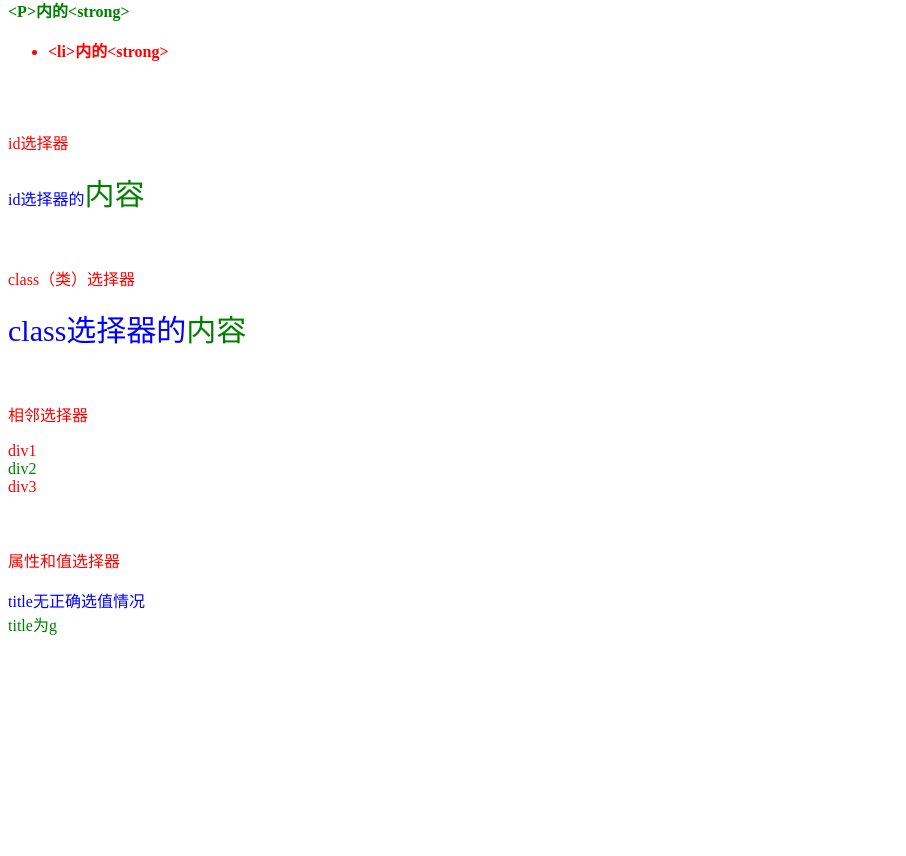
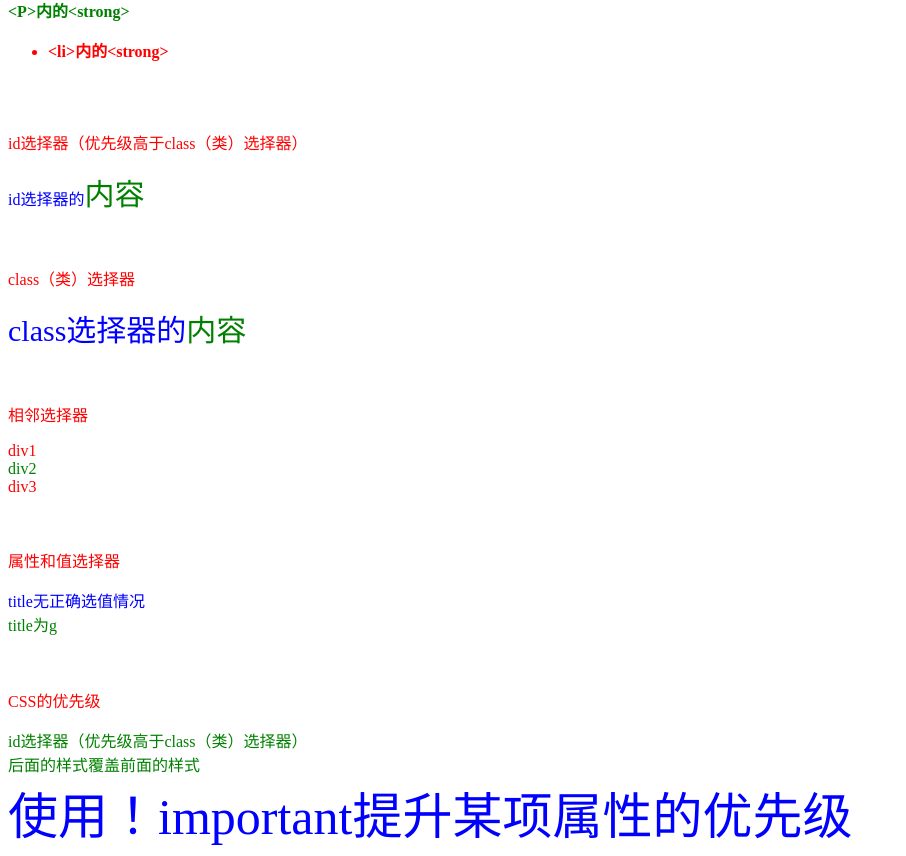
Before and after one commit to Traipd/Intellijworkpath, a plain HTML site: page MyCssDemo/FirstC.html in a window 1280 px wide. Shown: the part 338-1194 px from the top of the page, without its empty margins (0-906 px from the left). Before the commit the page ends 982 px from the top, so only its background shows below. Drawn offline with Linux system fonts and the light colour scheme.

Commit message:
Css测试用script
一个便于在同一个html页面中测试多个css样式的script函数

```diff
--- /dev/null
+++ b/MyCssDemo/BackgroundDemo/a.css
@@ -0,0 +1,3 @@
+body{
+    background-color: red;
+}
--- /dev/null
+++ b/MyCssDemo/BackgroundDemo/b.css
@@ -0,0 +1,3 @@
+body{
+    background-color: blue;
+}
--- a/MyCssDemo/FirstC.html
+++ b/MyCssDemo/FirstC.html
@@ -6,6 +6,12 @@
     <link href="MyCss.css" rel="stylesheet" type="text/css">
     <!--type="text/css"规定被链接文档的 MIME 类型，不写不影响显示效果-->
 </head>
+<style>
+    .front{color: blue}
+    .back{color: green}
+    .front2{color: blue !important;font-size: 5px;}
+    .back2{color: green ;font-size: 50px;}
+</style>
 <body>
   <p>群组(并集)选择器</p>
   <h1>这应该是蓝色</h1>
@@ -20,7 +26,7 @@
        <li><strong>&lt;li&gt;内的&lt;strong&gt;</strong></li>
    </ul>
   <br> <br>
-  <p>id选择器</p>
+  <p>id选择器（优先级高于class（类）选择器）</p>
   <div id="firstid">id选择器的<a>内容</a></div>
   <br> <br>
   <p>class（类）选择器</p>
@@ -31,5 +37,10 @@
   <br> <br>
   <p>属性和值选择器</p>
   <div title="000">title无正确选值情况</div> <div title="g">title为g </div>
+  <br> <br>
+  <p>CSS的优先级</p>
+  <div id="idvsclass" class="fclass">id选择器（优先级高于class（类）选择器）</div>
+   <div class="front back">后面的样式覆盖前面的样式</div>
+  <div class="front2 back2">使用！important提升某项属性的优先级</div>
 </body>
 </html>
--- a/MyCssDemo/MyCss.css
+++ b/MyCssDemo/MyCss.css
@@ -36,3 +36,6 @@ p strong
 [title=g]{
     color: green;
 }
+#idvsclass{
+    color: green;
+}
```
Also changed, not shown: MyCssDemo/BackgroundDemo/Background.html (added, +31 -0 lines).
